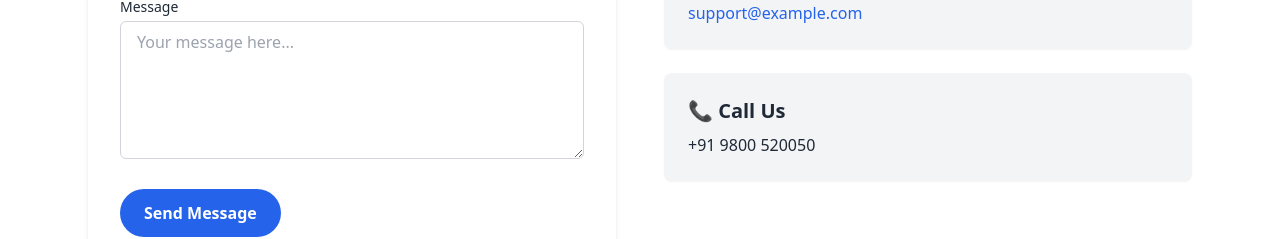
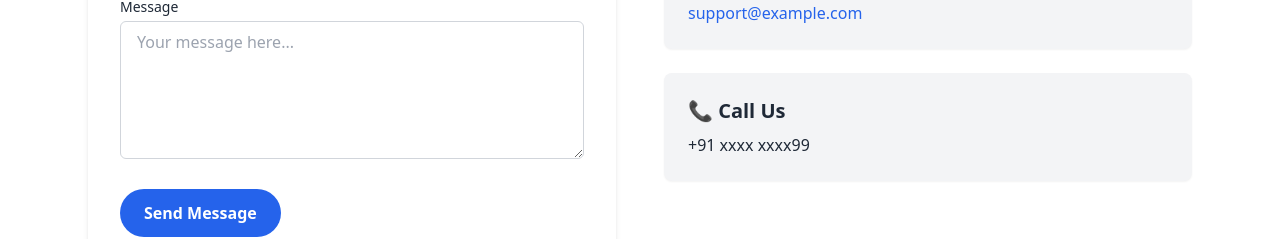
Before and after one commit to golagaurav/marketing-agency, a React (Create React App) app: page /contact-us in a window 1280 px wide. Shown: the part 427-666 px from the top of the page. Built offline with nearby package versions, Linux system fonts and the light colour scheme.

Commit message:
no update

```diff
--- a/src/pages/ContactUs.tsx
+++ b/src/pages/ContactUs.tsx
@@ -65,7 +65,7 @@ const ContactUs = () => {
             </div>
             <div className="bg-secondary p-6 rounded-lg shadow-sm">
               <h3 className="text-xl font-semibold mb-2">📞 Call Us</h3>
-              <p>+91 9800 520050</p>
+              <p>+91 xxxx xxxx99</p>
             </div>
           </div>
         </div>
```
